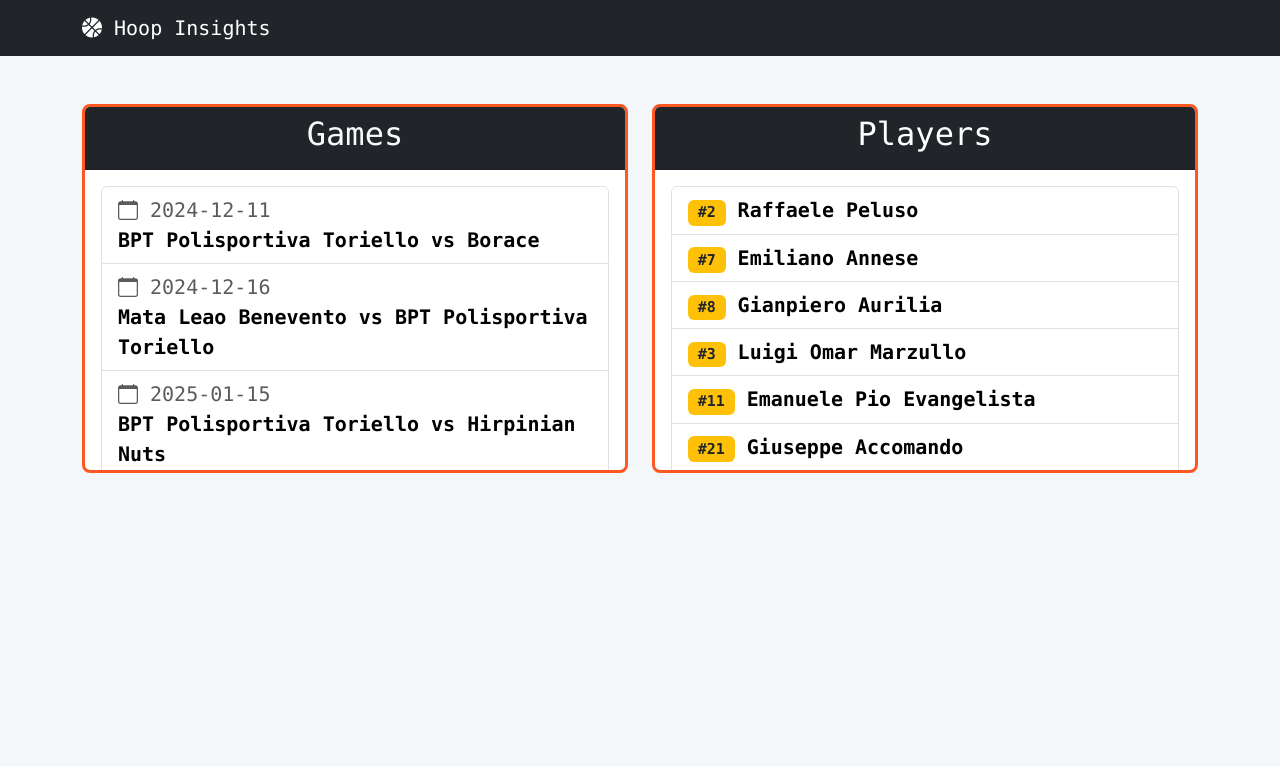
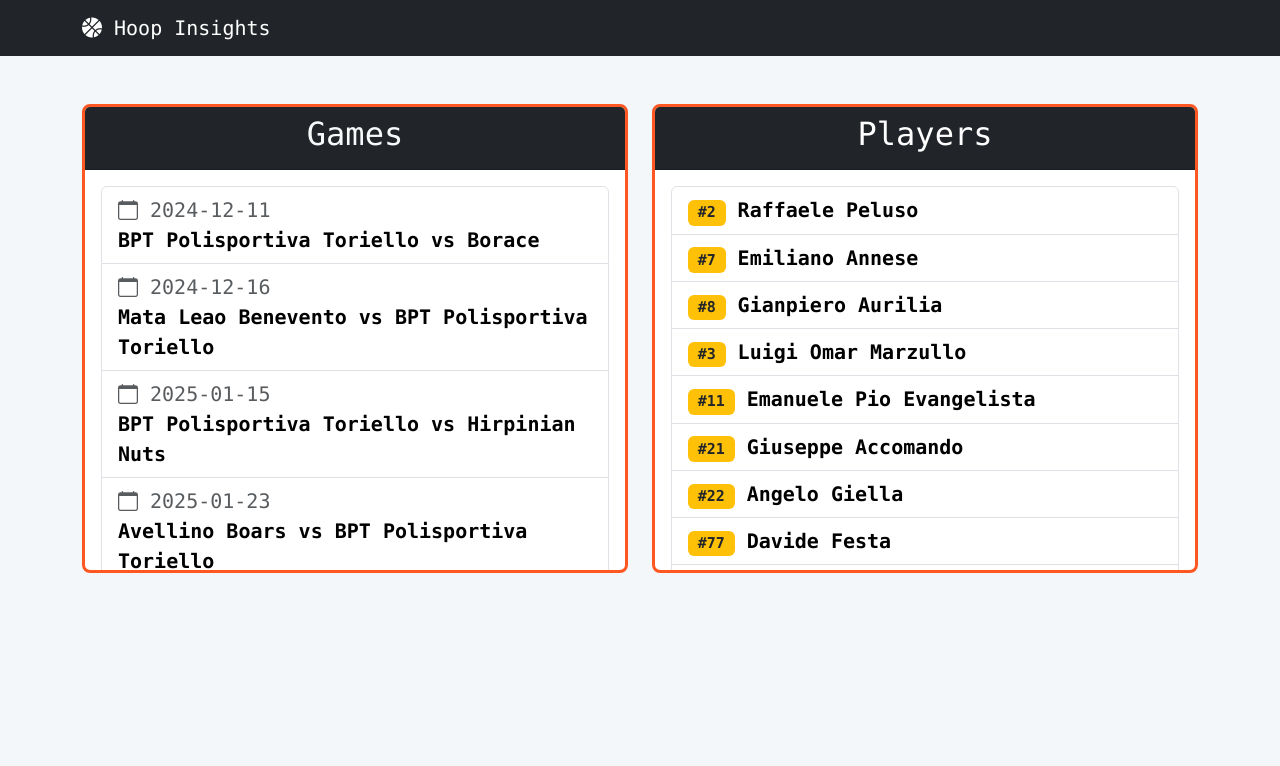
Before and after one commit to raffaelepeluso/hoop-insights, a Flask app: page / in a window 1280 px wide. Shown: the top 766 px of the page. Run offline with Flask 3, Linux system fonts and the light colour scheme; data comes from the database, SQL or seed files in the repository.

Commit message:
changed box sizes

```diff
--- a/templates/home.html
+++ b/templates/home.html
@@ -6,7 +6,7 @@
       <div class="card-header bg-dark text-light text-center">
         <h2>Games</h2>
       </div>
-      <div class="card-body" style="max-height: 300px; overflow-y: auto">
+      <div class="card-body" style="max-height: 400px; overflow-y: auto">
         <ul class="list-group">
           {% for game in games %}
           <li class="list-group-item">
@@ -30,7 +30,7 @@
       <div class="card-header bg-dark text-white text-center">
         <h2>Players</h2>
       </div>
-      <div class="card-body" style="max-height: 300px; overflow-y: auto">
+      <div class="card-body" style="max-height: 400px; overflow-y: auto">
         <ul class="list-group">
           {% for player in players %}
           <li class="list-group-item">
```
